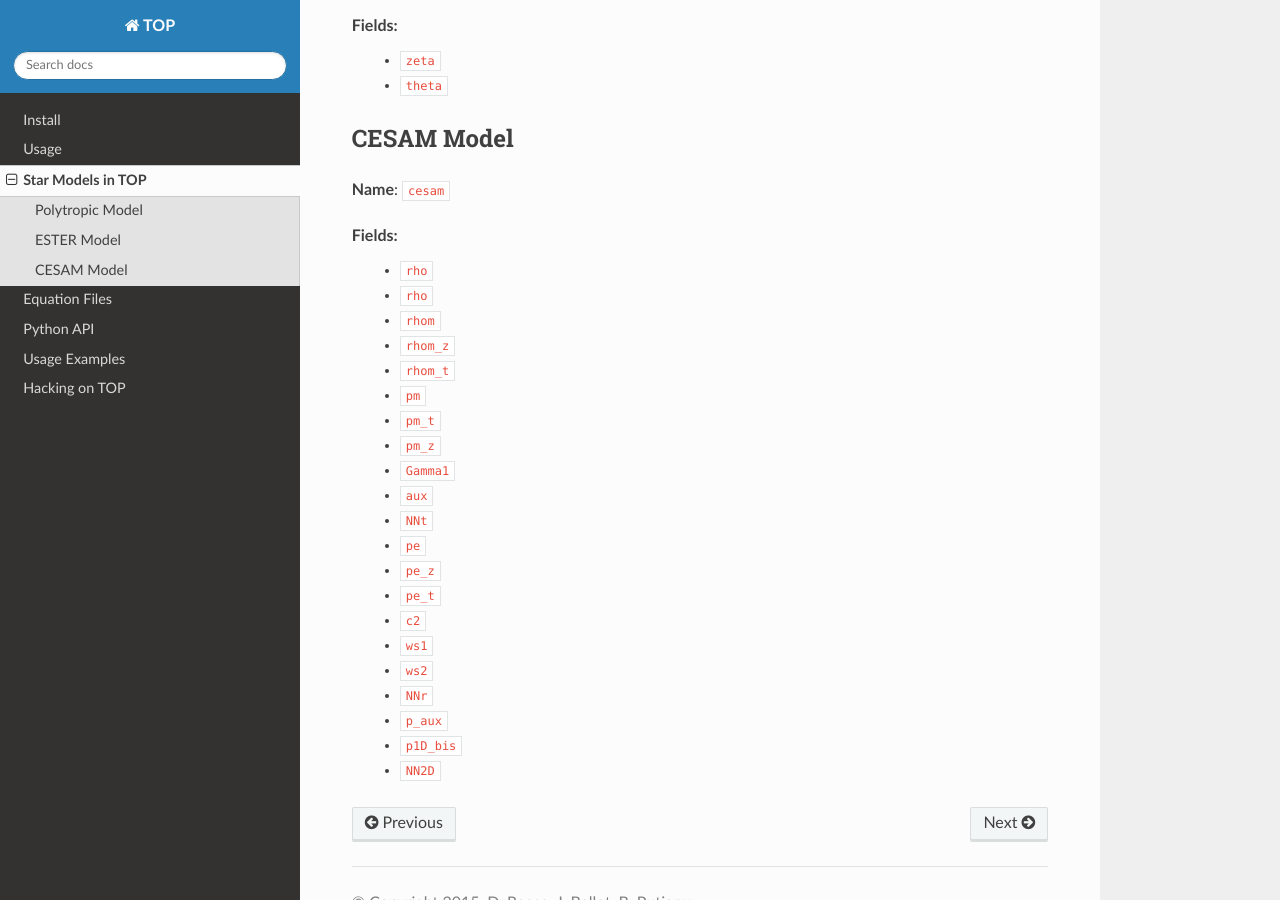
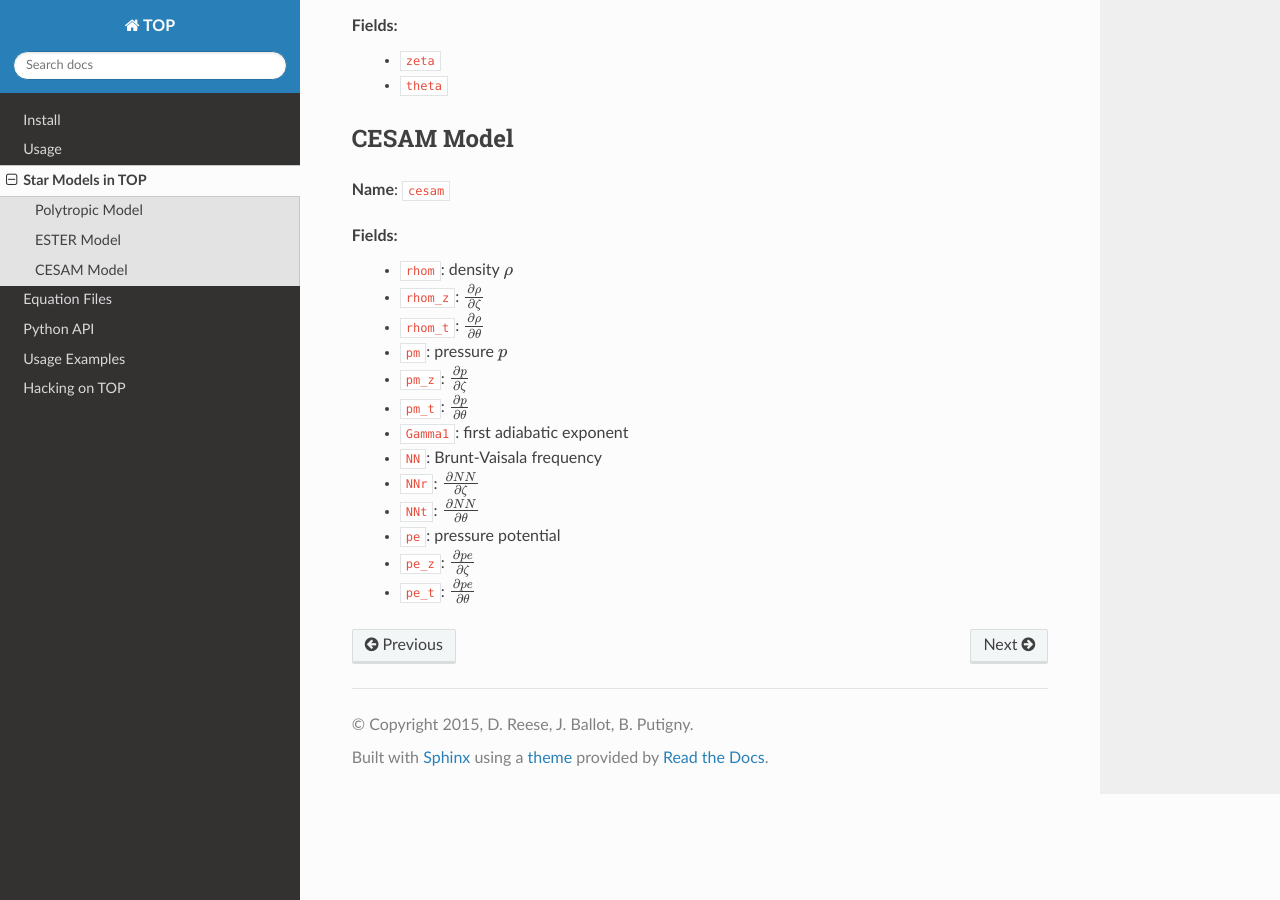
Before and after one commit to top-devel/top, a Sphinx documentation site: the page built from doc/source/model.rst, in a window 1280 px wide and 900 px high, scrolled down 1131 px. Built offline with Sphinx 7.4.7 and the Read the Docs theme 2.0.0, drawn with Linux system fonts in a browser that asks for light colours.

Commit message:
Update documentation about CESAM models

```diff
--- a/doc/source/model.rst
+++ b/doc/source/model.rst
@@ -56,24 +56,16 @@ CESAM Model
 **Name**: ``cesam``
 
 Fields:
- * ``rho``
- * ``rho``
- * ``rhom``
- * ``rhom_z``
- * ``rhom_t``
- * ``pm``
- * ``pm_t``
- * ``pm_z``
- * ``Gamma1``
- * ``aux``
- * ``NNt``
- * ``pe``
- * ``pe_z``
- * ``pe_t``
- * ``c2``
- * ``ws1``
- * ``ws2``
- * ``NNr``
- * ``p_aux``
- * ``p1D_bis``
- * ``NN2D``
+ * ``rhom``: density :math:`\rho`
+ * ``rhom_z``: :math:`\frac{\partial{\rho}}{\partial{\zeta}}`
+ * ``rhom_t``: :math:`\frac{\partial{\rho}}{\partial{\theta}}`
+ * ``pm``: pressure :math:`p`
+ * ``pm_z``: :math:`\frac{\partial{p}}{\partial{\zeta}}`
+ * ``pm_t``: :math:`\frac{\partial{p}}{\partial{\theta}}`
+ * ``Gamma1``: first adiabatic exponent
+ * ``NN``: Brunt-Vaisala frequency
+ * ``NNr``: :math:`\frac{\partial{NN}}{\partial{\zeta}}`
+ * ``NNt``: :math:`\frac{\partial{NN}}{\partial{\theta}}`
+ * ``pe``: pressure potential
+ * ``pe_z``: :math:`\frac{\partial{pe}}{\partial{\zeta}}`
+ * ``pe_t``: :math:`\frac{\partial{pe}}{\partial{\theta}}`
```
Also changed, not shown: 2 other files.
